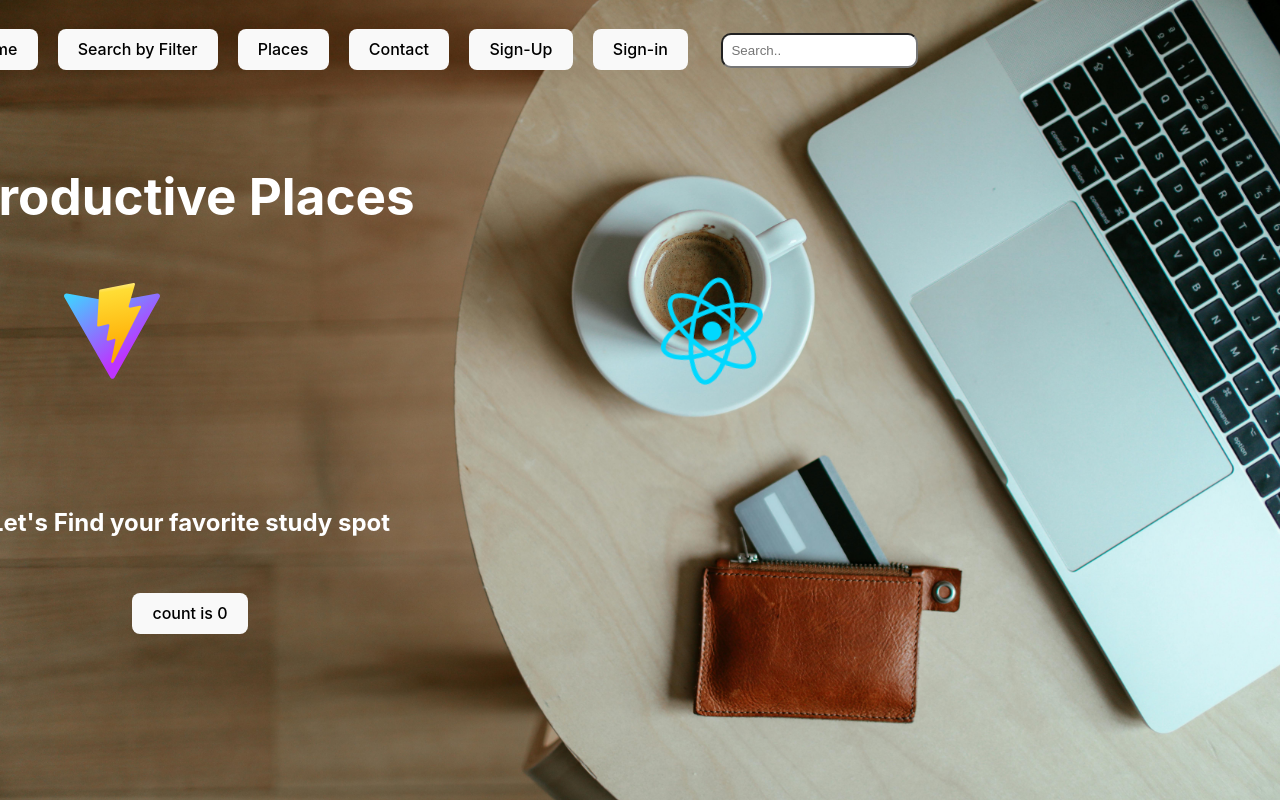
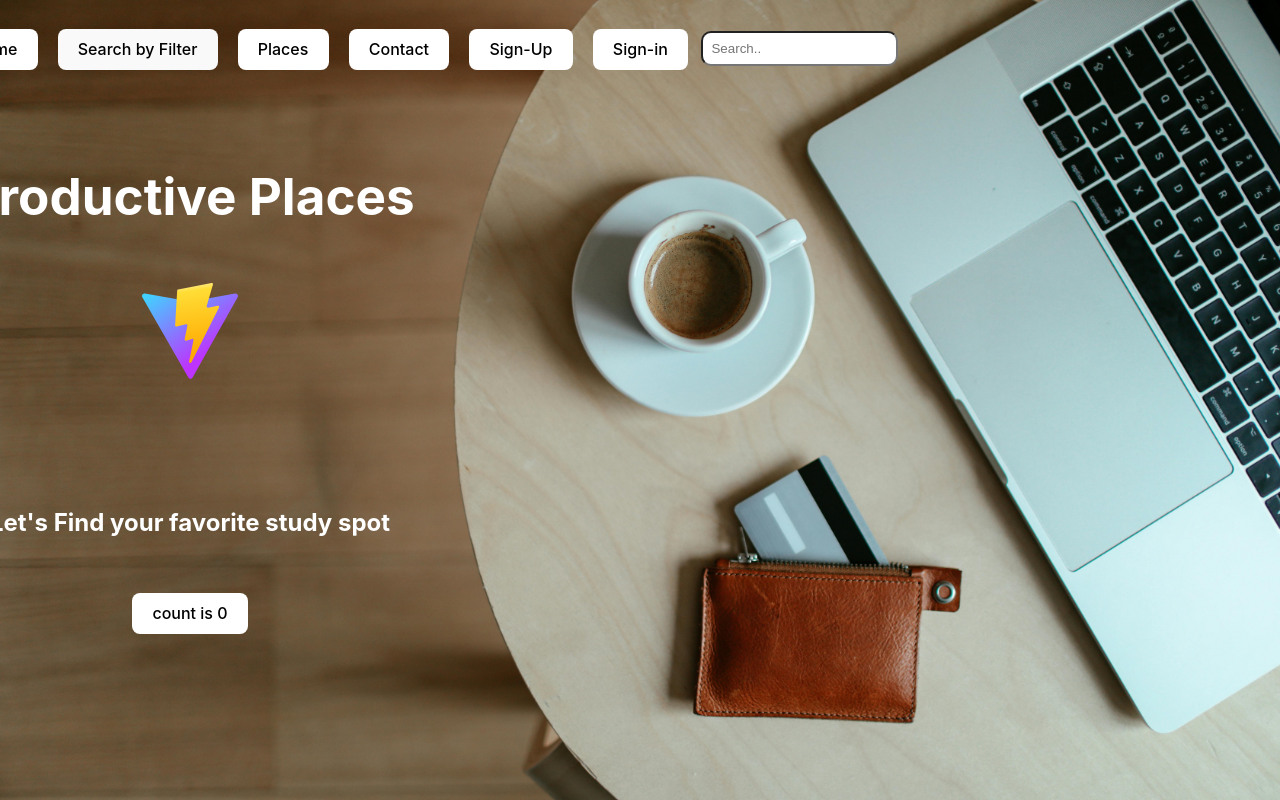
Before and after one commit to Christian-Mirt/S25-Gold, a React (Vite) app in the folder productive-places/: page / in a window 1280 px wide. Built offline with nearby package versions, Linux system fonts and the light colour scheme.

Commit message:
adjusted buttons and removed react logo

```diff
--- a/productive-places/src/App.css
+++ b/productive-places/src/App.css
@@ -15,9 +15,6 @@
 .logo:hover {
   filter: drop-shadow(0 0 2em #646cffaa);
 }
-.logo.react:hover {
-  filter: drop-shadow(0 0 2em #61dafbaa);
-}
 
 .Main_Title, .subtitle{
   color: white;
@@ -25,10 +22,14 @@
 }
 
 .countBttn{
+  background-color: white;
+  color: black;
   transform: translateX(-450px);
 }
 
 .Home{
+  background-color: white;
+  color: black;
   transform: translate(-370px, -380px);
 }
 
@@ -37,23 +38,33 @@
 }
 
 .places{
+  background-color: white;
+  color: black;
   transform: translate(-330px, -380px);
 }
 
 .contact{
+  background-color: white;
+  color: black;
   transform: translate(-310px, -380px);
 }
 
 .signUp{
+  background-color: white;
+  color: black;
   transform: translate(-290px, -380px);
 }
 
 .signIn{
+  background-color: white;
+  color: black;
   transform: translate(-270px, -380px);
 }
 
 .searchBttn{
-  transform: translate(180px, -417px);
+  background-color: white;
+  color: black;
+  transform: translate(160px, -419px);
   border-radius: 10px;
   padding: 8px;
 }
--- a/productive-places/src/App.jsx
+++ b/productive-places/src/App.jsx
@@ -12,9 +12,6 @@ function App() {
       <div>
         <a href="https://vite.dev" target="_blank">
           <img src={viteLogo} className="logo" alt="Vite logo" />
-        </a>
-        <a href="https://react.dev" target="_blank">
-          <img src={reactLogo} className="logo react" alt="React logo" />
         </a>
       </div>
       <div class = "nav_buttons">
```
